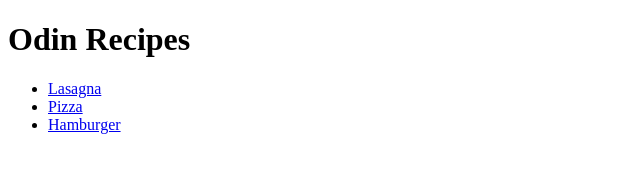
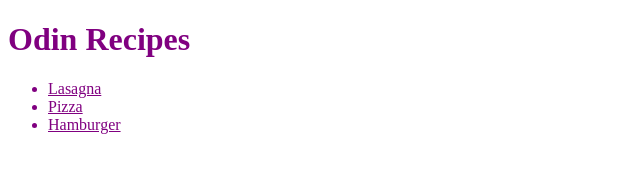
Before and after one commit to Cwells2/odin-recipes, a plain HTML site: page index.html in a window 1280 px wide. Shown: the whole page, without its empty margins (0-640 px from the left). Drawn offline with Linux system fonts and the light colour scheme.

Commit message:
added color to all elements in style sheet

```diff
--- a/styles.css
+++ b/styles.css
@@ -0,0 +1,5 @@
+* {
+    color:purple;
+
+
+}
```
Also changed, not shown: index.html (indentation only).
